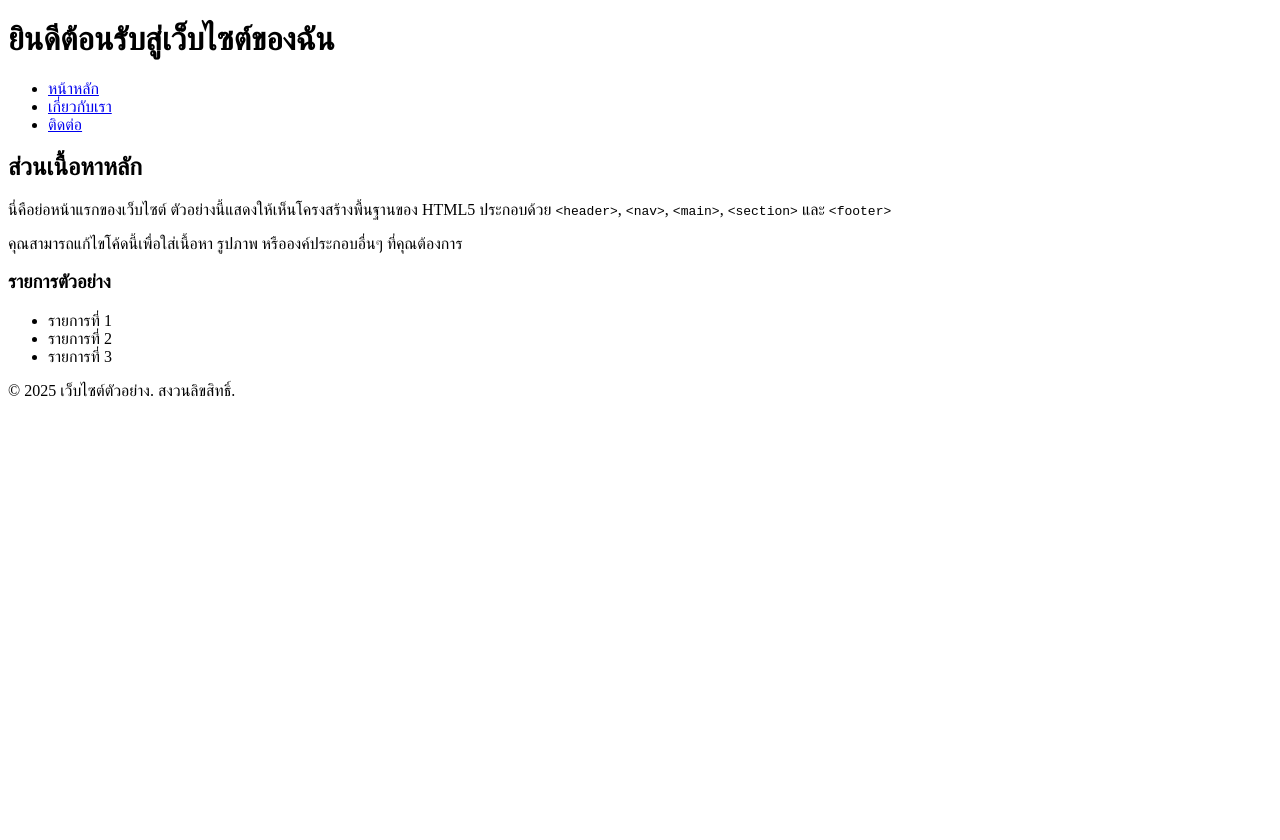
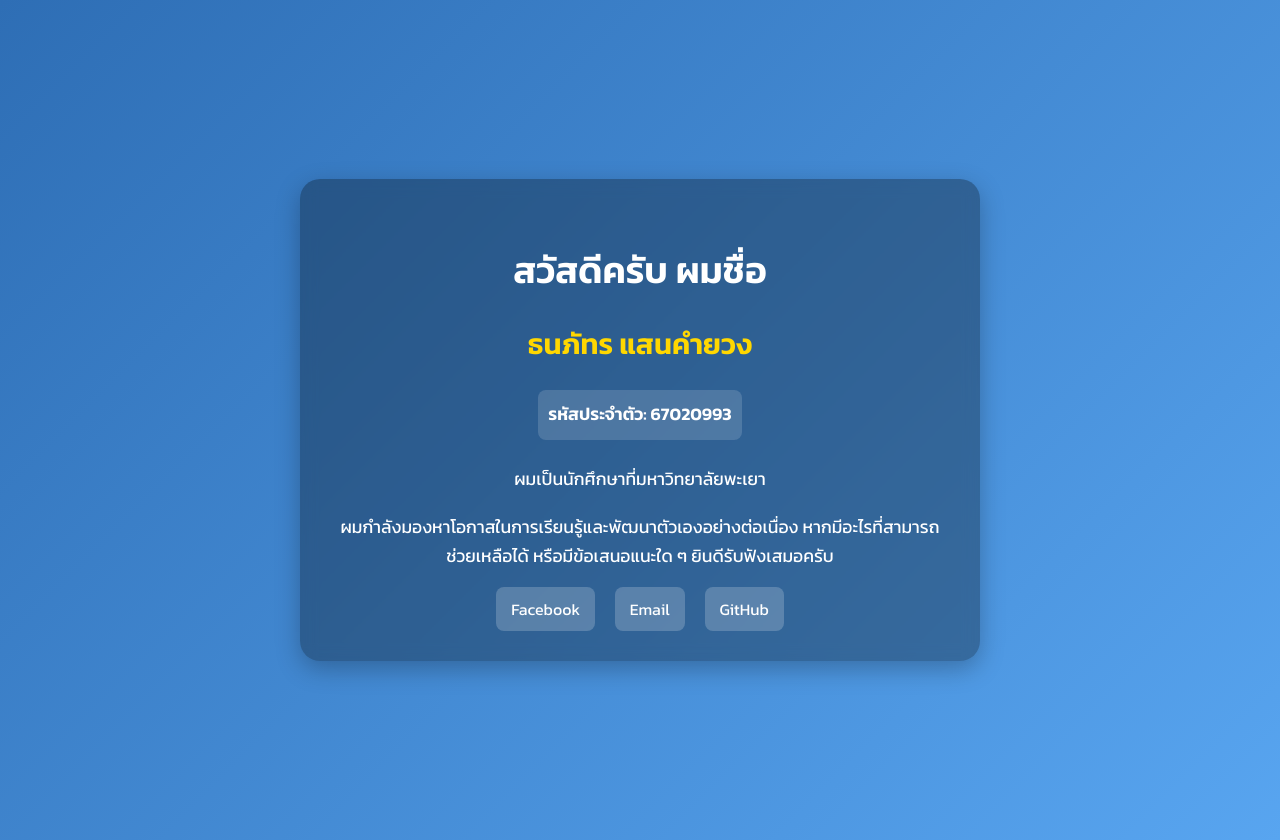
Before and after one commit to THANAVIN-67/webappdev, a plain HTML site: page index.html in a window 1280 px wide. Before the commit the page ends 800 px from the top, so only its background shows below. Drawn offline with Linux system fonts and the light colour scheme.

Commit message:
Updated index file with new information

```diff
--- a/index.html
+++ b/index.html
@@ -3,39 +3,132 @@
 <head>
     <meta charset="UTF-8">
     <meta name="viewport" content="width=device-width, initial-scale=1.0">
-    <title>หน้าแรกของฉัน</title>
-    </head>
+    <title>แนะนำตัว - ธนภัทร แสนคำยวง</title>
+
+    <!-- ฟอนต์ภาษาไทยจาก Google Fonts -->
+    <link href="https://fonts.googleapis.com/css2?family=Kanit:wght@300;400;600&display=swap" rel="stylesheet">
+
+    <style>
+        /* พื้นหลังหลัก */
+        body {
+            font-family: 'Kanit', sans-serif;
+            background: linear-gradient(135deg, #2e6eb5, #58a5f0);
+            color: #ffffff;
+            display: flex;
+            justify-content: center;
+            align-items: center;
+            min-height: 100vh;
+            margin: 0;
+            padding: 20px;
+        }
+
+        /* กล่องหลัก */
+        .container {
+            background-color: rgba(0, 0, 0, 0.3);
+            padding: 40px;
+            border-radius: 20px;
+            box-shadow: 0 8px 25px rgba(0, 0, 0, 0.25);
+            text-align: center;
+            max-width: 600px;
+            width: 90%;
+            backdrop-filter: blur(8px);
+            animation: fadeIn 1s ease;
+        }
+
+        /* แอนิเมชันเข้า */
+        @keyframes fadeIn {
+            from { opacity: 0; transform: translateY(20px); }
+            to { opacity: 1; transform: translateY(0); }
+        }
+
+        .profile-pic:hover {
+            transform: scale(1.05);
+        }
+
+        h1 {
+            font-size: 2.3em;
+            margin-bottom: 5px;
+        }
+
+        h2 {
+            font-size: 1.8em;
+            margin-bottom: 15px;
+            color: #ffd700;
+        }
+
+        .student-id {
+            font-weight: bold;
+            font-size: 1.1em;
+            background-color: rgba(255, 255, 255, 0.15);
+            border-radius: 8px;
+            padding: 10px;
+            display: inline-block;
+            margin-bottom: 15px;
+        }
+
+        p {
+            font-size: 1.1em;
+            line-height: 1.7;
+            margin-top: 10px;
+        }
+
+        /* ปุ่มโซเชียล */
+        .social-links {
+            margin-top: 25px;
+        }
+
+        .social-links a {
+            color: #ffffff;
+            text-decoration: none;
+            background-color: rgba(255, 255, 255, 0.2);
+            padding: 10px 15px;
+            border-radius: 8px;
+            margin: 0 8px;
+            transition: background-color 0.3s, transform 0.3s;
+        }
+
+        .social-links a:hover {
+            background-color: #ffd700;
+            color: #1e3d70;
+            transform: translateY(-3px);
+        }
+
+        /* สำหรับหน้าจอมือถือ */
+        @media (max-width: 480px) {
+            .container {
+                padding: 30px 20px;
+            }
+            h1 {
+                font-size: 1.8em;
+            }
+            h2 {
+                font-size: 1.5em;
+            }
+            .profile-pic {
+                width: 120px;
+                height: 120px;
+            }
+        }
+    </style>
+</head>
 <body>
 
-    <header>
-        <h1>ยินดีต้อนรับสู่เว็บไซต์ของฉัน</h1>
-        <nav>
-            <ul>
-                <li><a href="index.html">หน้าหลัก</a></li>
-                <li><a href="about.html">เกี่ยวกับเรา</a></li>
-                <li><a href="contact.html">ติดต่อ</a></li>
-            </ul>
-        </nav>
-    </header>
+    <div class="container">
 
-    <main>
-        <section>
-            <h2>ส่วนเนื้อหาหลัก</h2>
-            <p>นี่คือย่อหน้าแรกของเว็บไซต์ ตัวอย่างนี้แสดงให้เห็นโครงสร้างพื้นฐานของ HTML5 ประกอบด้วย <code>&lt;header&gt;</code>, <code>&lt;nav&gt;</code>, <code>&lt;main&gt;</code>, <code>&lt;section&gt;</code> และ <code>&lt;footer&gt;</code></p>
-            <p>คุณสามารถแก้ไขโค้ดนี้เพื่อใส่เนื้อหา รูปภาพ หรือองค์ประกอบอื่นๆ ที่คุณต้องการ</p>
+        <h1>สวัสดีครับ ผมชื่อ</h1>
+        <h2>ธนภัทร แสนคำยวง</h2>
 
-            <h3>รายการตัวอย่าง</h3>
-            <ul>
-                <li>รายการที่ 1</li>
-                <li>รายการที่ 2</li>
-                <li>รายการที่ 3</li>
-            </ul>
-        </section>
-    </main>
+        <p class="student-id">รหัสประจำตัว: 67020993</p>
 
-    <footer>
-        <p>&copy; 2025 เว็บไซต์ตัวอย่าง. สงวนลิขสิทธิ์.</p>
-    </footer>
+        <p>ผมเป็นนักศึกษาที่มหาวิทยาลัยพะเยา</p>
+        <p>ผมกำลังมองหาโอกาสในการเรียนรู้และพัฒนาตัวเองอย่างต่อเนื่อง หากมีอะไรที่สามารถช่วยเหลือได้ หรือมีข้อเสนอแนะใด ๆ ยินดีรับฟังเสมอครับ</p>
+
+        <div class="social-links">
+            <a href="https://facebook.com/" target="_blank">Facebook</a>
+            <a href="mailto:example@email.com">Email</a>
+            <a href="https://github.com/" target="_blank">GitHub</a>
+        </div>
+    </div>
 
 </body>
 </html>
```
